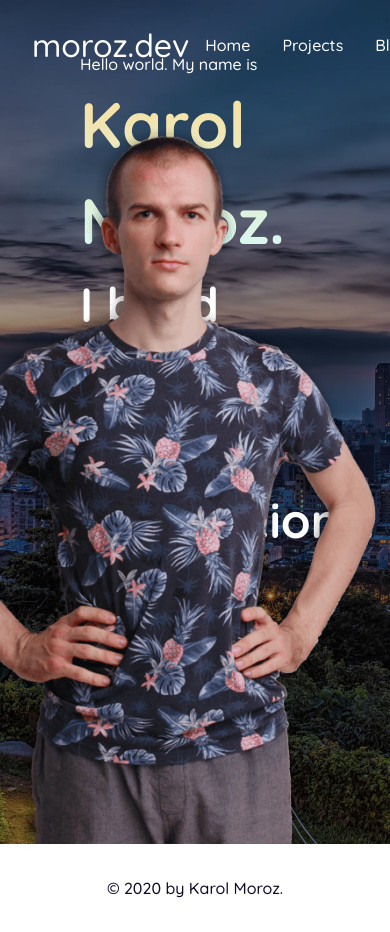
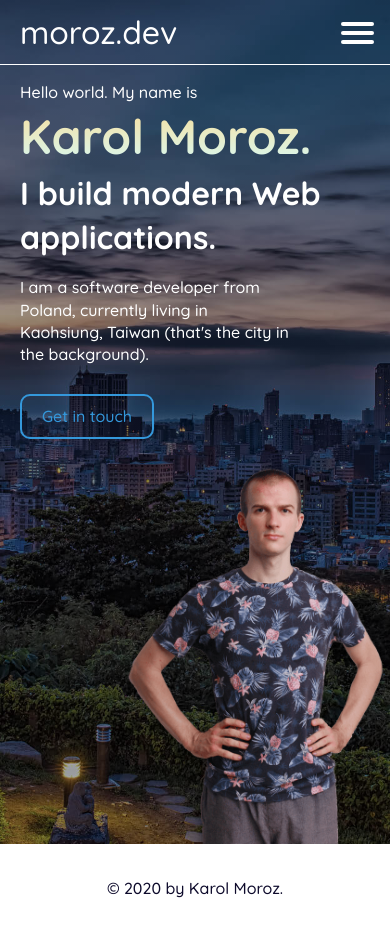
Before and after one commit to moroz/moroz.dev, a Next.js app: page / in a window 390 px wide. Built offline with nearby package versions, Linux system fonts and the light colour scheme.

Commit message:
Implement basic mobile layout

```diff
--- a/css/_variables.sass
+++ b/css/_variables.sass
@@ -18,10 +18,16 @@ $desktop-width: 1024px
   @media (min-width: #{$desktop-width})
     @content
 
-$font-sans: Quicksand, -apple-system,BlinkMacSystemFont,Roboto,Helvetica Neue,Arial,Noto Sans,sans-serif,Apple Color Emoji,Segoe UI Emoji,Segoe UI Symbol, Noto Color Emoji
+$font-sans: Quicksand, -apple-system,BlinkMacSystemFont,Roboto,Helvetica Neue,Arial,Noto Sans,sans-serif,Apple Color Emoji,Segoe UI Emoji,Segoe UI Symbol, Noto Color Emoji, PingFang TC, Hiragino Sans GB W3, Noto Sans CJK TC, Source Han Sans TW, Source Han Sans SC, Droid Sans Fallback, Microsoft Yahei, Microsoft JhengHei, \\5fae\8f6f\96c5\9ed1, Noto Sans TC, STXihei, \\534e\6587\7ec6\9ed1
+
 $header-height: 90px
 $primary: #3498db
 $body-fg: darken(#130f40, 5%)
 $body-bg: white
+$navbar-bg: $body-fg
+
+$mobile-menu-unit: 65px
+$mobile-header-height: $mobile-menu-unit
 
 $container-width: 1000px
+$hamburger-width: $mobile-menu-unit
--- a/css/app.sass
+++ b/css/app.sass
@@ -5,6 +5,7 @@
 @import button
 @import landing
 @import header
+@import hamburger
 @import footer
 @import blog
 @import remark
--- a/css/base.sass
+++ b/css/base.sass
@@ -28,12 +28,18 @@ a:link
       background: transparent
       color: white
 
+      &__menu
+
+        background: transparentize(black, .4)
+
 #main
   flex: 1
 
 .page-title
   +fluid-type(320px, 1600px, 24px, 55px)
   margin-top: $header-height
+  +mobile
+    margin-top: $mobile-header-height
   text-align: center
 
 .mt-0
@@ -49,7 +55,8 @@ a:link
     top: 50%
     left: 50%
     transform: translate(-50%, -50%)
-    width: 50%
+    +gt-mobile
+      width: 50%
 
   @media screen and (max-width: 800px)
     width: 100%
--- a/css/blog.sass
+++ b/css/blog.sass
@@ -25,5 +25,10 @@ a.blog_feed__entry__title
 
 .blog
   &__content
-    +fluid-type(320px, 1600px, 16px, 24px)
+    +fluid-type(320px, 1600px, 17px, 24px)
     line-height: 1.5
+
+  &__date
+    text-align: center
+    font-size: 1.15em
+    margin: -.5rem 0
--- /dev/null
+++ b/css/hamburger.sass
@@ -0,0 +1,42 @@
+.hamburger
+  width: $hamburger-width
+  height: $hamburger-width
+  display: flex
+  +gt-mobile
+    display: none
+  align-items: center
+  justify-content: center
+  flex-direction: column
+  cursor: pointer
+  position: absolute
+  top: 0
+  right: 0
+  z-index: 11
+
+  span
+    width: 33px
+    display: block
+    height: 4px
+    border-radius: 2px
+    background: currentColor
+    margin: 5px 0
+    transform-origin: 4px 0px
+    transition: transform 0.3s cubic-bezier(0.77,0.2,0.05,1.0), background 0.3s cubic-bezier(0.77,0.2,0.05,1.0), opacity 0.35s ease
+
+  span:first-child
+    transform-origin: 0% 0%
+
+  span:nth-of-type(3)
+    transform-origin: 0% 100%
+
+.navbar--open .hamburger
+  span
+    opacity: 1
+    transform: translate(2px, 0px) rotate(45deg) translate(-2px, -1px)
+
+  span:nth-of-type(2)
+    opacity: 0
+    transform: rotate(0deg) scale(0.2, 0.2)
+
+  span:nth-of-type(3)
+    transform: translate(2px, 2px) rotate(-45deg) translate(0, -1px)
--- a/css/header.sass
+++ b/css/header.sass
@@ -4,32 +4,67 @@
   width: 100%
   height: $header-height
   line-height: $header-height
+  +mobile
+    height: $mobile-menu-unit
+    line-height: $mobile-menu-unit
+    border-bottom: 1px solid currentColor
   position: fixed
   top: 0
   background-color: #fff
   z-index: 10
   padding: 0 2rem
+  +mobile
+    padding: 0 20px
   box-sizing: border-box
-
-  &__menu
-    display: flex
-
-    &:hover
-      a:not(:hover)
-        opacity: .5
 
   &__branding
     font-size: 2em
+    z-index: 11
 
   &__navlink, &__cta
     transition: .2s ease-in-out
     padding: 0 1em
 
+    +mobile
+      padding: 0 20px
+      height: $mobile-menu-unit
+      line-height: $mobile-menu-unit
+
   &__cta
     height: 50px
     line-height: 50px
-    align-self: center
+    +gt-mobile
+      align-self: center
+
+  &__menu
+    display: flex
+
+    +mobile
+      background: white
+      text-align: right
+      flex-direction: column
+      position: fixed
+      top: $mobile-menu-unit
+      left: 0
+      right: 0
+      bottom: 0
+      z-index: 10
+      align-items: flex-end
+      font-size: 1.2rem
+      opacity: 0
+      pointer-events: none
+      transition: .2s ease-in-out
+
+    +gt-mobile
+      &:hover
+        a:not(:hover)
+          opacity: .5
 
   a
     color: inherit
     text-decoration: none
+
+.header--menu-open
+  .header__menu
+    opacity: 1
+    pointer-events: auto
--- a/css/landing.sass
+++ b/css/landing.sass
@@ -15,12 +15,19 @@ $hello-gradient: linear-gradient(to bottom, $hello-stop-1, $hello-stop-2)
   position: relative
 
   &__hero
-    position: absolute
-    top: 50%
-    left: 5rem
-    line-height: 1.5
-    transform: translateY(-50%)
-    width: 60%
+    +gt-mobile
+      position: absolute
+      top: 50%
+      left: 5rem
+      transform: translateY(-50%)
+      width: 60%
+      line-height: 1.5
+
+    +mobile
+      margin-top: $mobile-header-height + 16
+      width: 100%
+      line-height: 1.4
+      padding-left: 20px
 
   &__human
     position: absolute
@@ -28,6 +35,9 @@ $hello-gradient: linear-gradient(to bottom, $hello-stop-1, $hello-stop-2)
     height: 85%
     bottom: 0
     right: 0
+
+    +mobile
+      height: 45%
 
   &__cta
     margin-top: 1.75em
@@ -44,6 +54,9 @@ $hello-gradient: linear-gradient(to bottom, $hello-stop-1, $hello-stop-2)
     font-size: 3rem
     margin: 0
 
+    +mobile
+      font-size: 2rem
+
   h1
     background-image: $hello-gradient
     -webkit-background-clip: text
@@ -55,3 +68,6 @@ $hello-gradient: linear-gradient(to bottom, $hello-stop-1, $hello-stop-2)
     margin-top: 0
     margin-bottom: 0
     font-weight: bold
+
+    +mobile
+      font-size: 3rem
--- /dev/null
+++ b/layout/Hamburger.tsx
@@ -0,0 +1,20 @@
+import React from "react";
+
+interface Props {
+  open: boolean;
+  onToggle(): void;
+}
+
+const Hamburger = ({ onToggle }: Props) => {
+  return (
+    <div className="hamburger" id="hamburgerToggle" onClick={onToggle}>
+      <div className="hamburger__inner">
+        <span></span>
+        <span></span>
+        <span></span>
+      </div>
+    </div>
+  );
+};
+
+export default Hamburger;
--- a/layout/Header.tsx
+++ b/layout/Header.tsx
@@ -1,4 +1,6 @@
 import Link from "next/link";
+import { useState } from "react";
+import Hamburger from "./Hamburger";
 
 interface NavLinkProps {
   href: string;
@@ -14,13 +16,19 @@ const NavLink = ({ href, children }: NavLinkProps) => {
 };
 
 const Header = () => {
+  const [hamburgerOpen, setHamburgerOpen] = useState(false);
+
   return (
-    <header className="header">
+    <header className={`header ${hamburgerOpen ? "header--menu-open" : ""}`}>
       <div className="header__branding">
         <Link href="/">
           <a className="header__branding__logo">moroz.dev</a>
         </Link>
       </div>
+      <Hamburger
+        open={hamburgerOpen}
+        onToggle={() => setHamburgerOpen((t) => !t)}
+      />
       <nav className="header__menu">
         <NavLink href="/">Home</NavLink>
         <NavLink href="/projects">Projects</NavLink>
--- a/pages/blog/[slug].tsx
+++ b/pages/blog/[slug].tsx
@@ -3,6 +3,7 @@ import { Post } from "../../interfaces";
 import Layout from "../../layout/Layout";
 import { getAllPostSlugs, getPostData } from "../../lib/api/blog";
 import { formatMarkdown } from "../../lib/api/markdown";
+import day from "dayjs";
 
 interface Props {
   post: Post;
@@ -10,11 +11,12 @@ interface Props {
 }
 
 const BlogPostPage = ({ post, html }: Props) => {
-  const { title } = post;
+  const { title, date } = post;
   return (
     <Layout title={title}>
       <div className="container">
         <h1 className="page-title">{title}</h1>
+        <p className="blog__date">{day(date).format("MMMM D, YYYY")}</p>
         <div
           className="blog__content"
           dangerouslySetInnerHTML={{ __html: html }}
```
